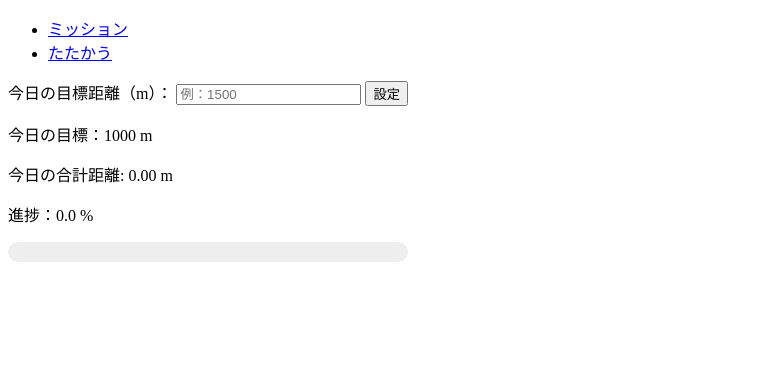
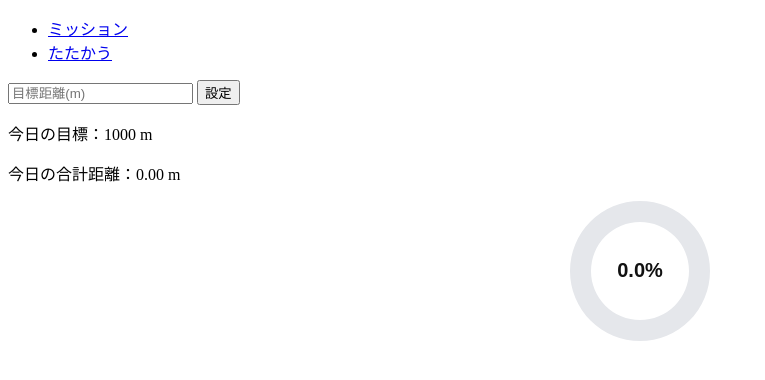
Before and after one commit to Mamanto0127/TechJam-winter-c-RIZAP-, a Django app: page /kenkou/ in a window 1280 px wide. Shown: the top 380 px of the page, without its empty margins (0-765 px from the left). Run offline with Django 5.2, Linux system fonts and the light colour scheme; parts of the project's set-up code (start-up, migrations or seed data) failed here and were passed over.

Commit message:
円グラフの中に文字

```diff
--- a/kenkou/templates/kenkou/index.html
+++ b/kenkou/templates/kenkou/index.html
@@ -1,128 +1,98 @@
 <!DOCTYPE html>
 <html lang="ja">
-
 <head>
     <meta charset="UTF-8">
-    <meta name="viewport" content="width=device-width, initial-scale=1.0">
-    <title>現在地取得</title>
+    <title>進捗</title>
+    <script src="https://cdn.jsdelivr.net/npm/chart.js"></script>
     <style>
-        .progress-container {
-            width: 100%;
-            max-width: 400px;
-            height: 20px;
-            background-color: #eee;
-            border-radius: 10px;
-            overflow: hidden;
-            margin-top: 10px;
-        }
-
-        #progress-bar {
-            height: 100%;
-            width: 0%;
-            background: linear-gradient(90deg, #4facfe, #00f2fe);
-            transition: width 0.3s ease;
+        .progress-chart {
+            width: 140px;
+            height: 140px;
+            display: block;
+            margin: 0 auto;
         }
     </style>
-
 </head>
 
 <body>
 
+<!-- ===== ナビ ===== -->
 <ul>
-        <li><a href="{% url 'kenkou:mission' %}"> ミッション</a></li>
-        <li><a href="{% url 'kenkou:battle' %}"> たたかう</a></li>
+    <li><a href="{% url 'kenkou:mission' %}">ミッション</a></li>
+    <li><a href="{% url 'kenkou:battle' %}">たたかう</a></li>
 </ul>
 
+<!-- ===== 目標設定 ===== -->
 <form id="goal-form">
-        <label>
-            今日の目標距離（m）：
-            <input type="number" id="goalDistance" min="1" step="1" placeholder="例：1500" required>
-        </label>
-        <button type="submit">設定</button>
+    <input type="number" id="goalInput" placeholder="目標距離(m)">
+    <button>設定</button>
 </form>
 
-    <p id="goal">
-        今日の目標：{{ goal_distance }} m
-    </p>
+<p id="goal">今日の目標：{{ goal_distance }} m</p>
+<p id="distance">今日の合計距離：{{ total_distance }} m</p>
 
-    <p id="distance">
-        今日の合計距離: {{ total_distance }} m
-    </p>
-
-    <p id="progress">
-        進捗：0 %
-    </p>
-
-    <div class="progress-container">
-        <div id="progress-bar"></div>
-    </div>
-
+<!-- ===== 円グラフ ===== -->
+<canvas id="progressChart" class="progress-chart"></canvas>
 
 <script>
-        let watchId = null;
 let lastLat = null;
 let lastLon = null;
 
 let totalDistance = {{ total_distance }};
-        let goalDistance = {{ goal_distance|default:"0" }};
-        // ====== 位置情報開始 ======
-        function startTracking() {
-            if (!navigator.geolocation) {
-                alert("位置情報が使えません");
-                return;
+let goalDistance = {{ goal_distance }};
+
+/* ===== 中央テキストプラグイン ===== */
+const centerTextPlugin = {
+    id: "centerText",
+    beforeDraw(chart) {
+        const { ctx, width, height } = chart;
+        const text = chart.config.data.centerText || "0%";
+        ctx.save();
+        ctx.font = "bold 20px sans-serif";
+        ctx.fillStyle = "#111";
+        ctx.textAlign = "center";
+        ctx.textBaseline = "middle";
+        ctx.fillText(text, width / 2, height / 2);
+        ctx.restore();
+    }
+};
+
+/* ===== Chart 初期化（1回だけ） ===== */
+const ctx = document.getElementById("progressChart").getContext("2d");
+const progressChart = new Chart(ctx, {
+    type: "doughnut",
+    data: {
+        datasets: [{
+            data: [0, goalDistance],
+            backgroundColor: ["#4ade80", "#e5e7eb"],
+            borderWidth: 0
+        }],
+        centerText: "0%"
+    },
+    options: {
+        cutout: "70%",
+        plugins: { legend: { display: false } }
+    },
+    plugins: [centerTextPlugin]
+});
+
+/* ===== 進捗更新 ===== */
+function updateProgress() {
+    const achieved = Math.min(totalDistance, goalDistance);
+    const remaining = Math.max(goalDistance - achieved, 0);
+    const percent = goalDistance > 0
+        ? (achieved / goalDistance) * 100
+        : 0;
+
+    progressChart.data.datasets[0].data = [achieved, remaining];
+    progressChart.config.data.centerText = `${percent.toFixed(1)}%`;
+    progressChart.update();
+
+    document.getElementById("distance").textContent =
+        `今日の合計距離：${totalDistance.toFixed(2)} m`;
 }
 
-            watchId = navigator.geolocation.watchPosition(
-                positionSuccess,
-                err => console.error(err),
-                { enableHighAccuracy: true }
-            );
-        }
-
-        // ====== 表示更新 ======
-        function updateView() {
-    // 合計距離
-    document.getElementById("distance").textContent =
-        `今日の合計距離: ${totalDistance.toFixed(2)} m`;
-
-    let percent = 0;
-    if (goalDistance > 0) {
-        percent = Math.min((totalDistance / goalDistance) * 100, 100);
-    }
-
-    // % 表示
-    document.getElementById("progress").textContent =
-        `進捗：${percent.toFixed(1)} %`;
-
-    // グラフ（バー）
-    document.getElementById("progress-bar").style.width =
-        `${percent}%`;
-}
-        // ====== GPS成功 ======
-        function positionSuccess(pos) {
-            const { latitude: lat, longitude: lon, accuracy: acc } = pos.coords;
-            if (acc > 80) return;
-
-            if (lastLat === null || lastLon === null) {
-                lastLat = lat;
-                lastLon = lon;
-                return;
-            }
-
-            const dist = haversineDistance(lastLat, lastLon, lat, lon);
-            if (dist < 1) return;
-
-            totalDistance += dist;
-            localStorage.setItem("totalDistance", totalDistance);
-
-            updateView();
-            sendDistanceToServer(totalDistance);
-
-            lastLat = lat;
-            lastLon = lon;
-        }
-
-        // ====== 距離計算 ======
+/* ===== 距離計算 ===== */
 function haversineDistance(lat1, lon1, lat2, lon2) {
     const R = 6371000;
     const toRad = x => x * Math.PI / 180;
@@ -136,57 +106,46 @@
     return R * 2 * Math.atan2(Math.sqrt(a), Math.sqrt(1 - a));
 }
 
-        // ====== サーバ送信 ======
-        function sendDistanceToServer(distance) {
-            fetch("{% url 'kenkou:location_receive' %}", {
-                method: "POST",
-                headers: {
-                    "Content-Type": "application/json",
-                    "X-CSRFToken": "{{ csrf_token }}"
-                },
-                body: JSON.stringify({ distance })
+/* ===== GPS ===== */
+function startTracking() {
+    navigator.geolocation.watchPosition(pos => {
+        const { latitude, longitude, accuracy } = pos.coords;
+        if (accuracy > 80) return;
+
+        if (lastLat === null) {
+            lastLat = latitude;
+            lastLon = longitude;
+            return;
+        }
+
+        const dist = haversineDistance(lastLat, lastLon, latitude, longitude);
+        if (dist < 1) return;
+
+        totalDistance += dist;
+        lastLat = latitude;
+        lastLon = longitude;
+
+        updateProgress();
     });
 }
 
-        // ====== 目標設定 ======
+/* ===== 目標設定 ===== */
 document.getElementById("goal-form").addEventListener("submit", e => {
     e.preventDefault();
+    const val = Number(document.getElementById("goalInput").value);
+    if (val <= 0) return alert("正しい目標を入れて");
 
-            const goalInput = document.getElementById("goalDistance");
-            const goal = parseInt(goalInput.value);
+    goalDistance = val;
+    document.getElementById("goal").textContent =
+        `今日の目標：${goalDistance} m`;
 
-            if (isNaN(goal) || goal <= 0) {
-                alert("正しい目標距離を入力してください");
-                return;
-            }
-
-            fetch("{% url 'kenkou:set_goal' %}", {
-                method: "POST",
-                headers: {
-                    "Content-Type": "application/json",
-                    "X-CSRFToken": "{{ csrf_token }}"
-                },
-                body: JSON.stringify({ goal })
-            })
-                .then(res => res.json())
-                .then(data => {
-                    goalDistance = data.goal;
-                    document.getElementById("goal").textContent =
-                        `今日の目標：${data.goal} m`;
-                    updateView();
-                    goalInput.value = "";
-                });
+    updateProgress();
 });
 
-        // 初期化
-        updateView();
+/* 初期化 */
+updateProgress();
 window.onload = startTracking;
 </script>
 
-
-
-
-
 </body>
-
 </html>
```
Also changed, not shown: db.sqlite3. Lines whose indentation alone changed are shown as unchanged.
